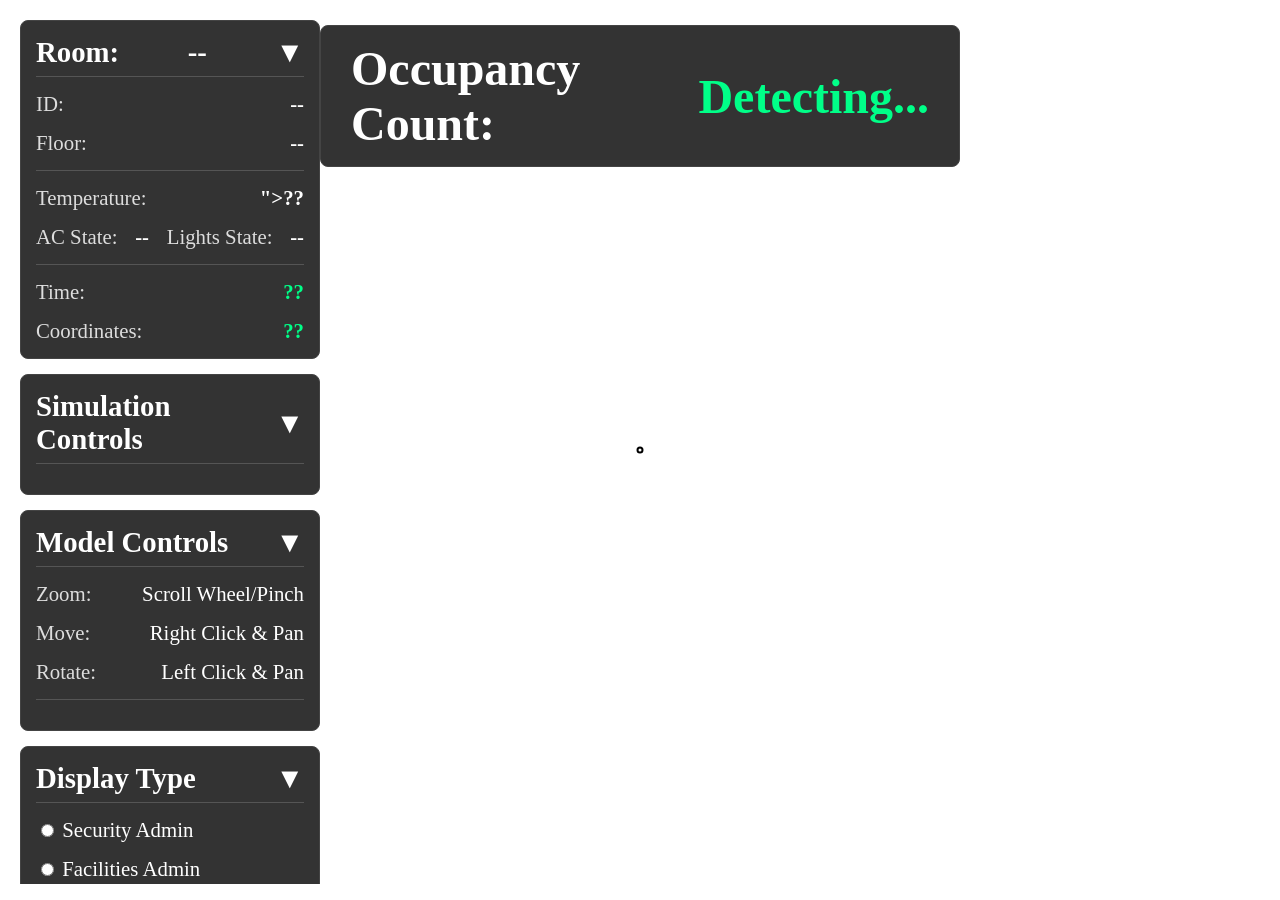
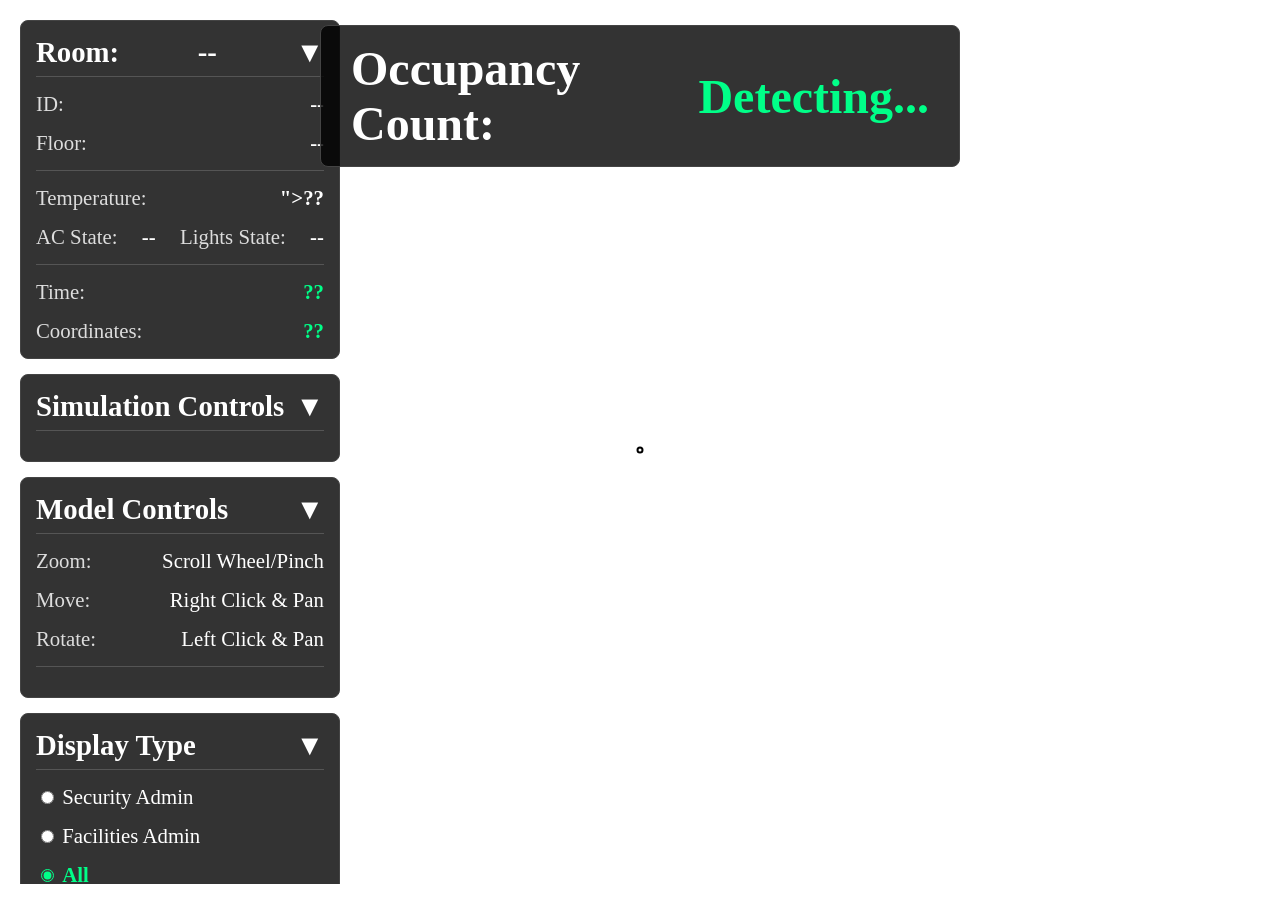

one model done

--- a/3js_practice/projects_lab_3d/index.css
+++ b/3js_practice/projects_lab_3d/index.css
@@ -236,7 +236,7 @@ body { margin: 0; overflow: hidden; }
     z-index: 100;
     width: 20%;
     max-width: 400px;
-    min-width: 300px;
+    min-width: 320px;
     max-height: 96vh;
     overflow-y: auto;
     overflow-x: hidden;
